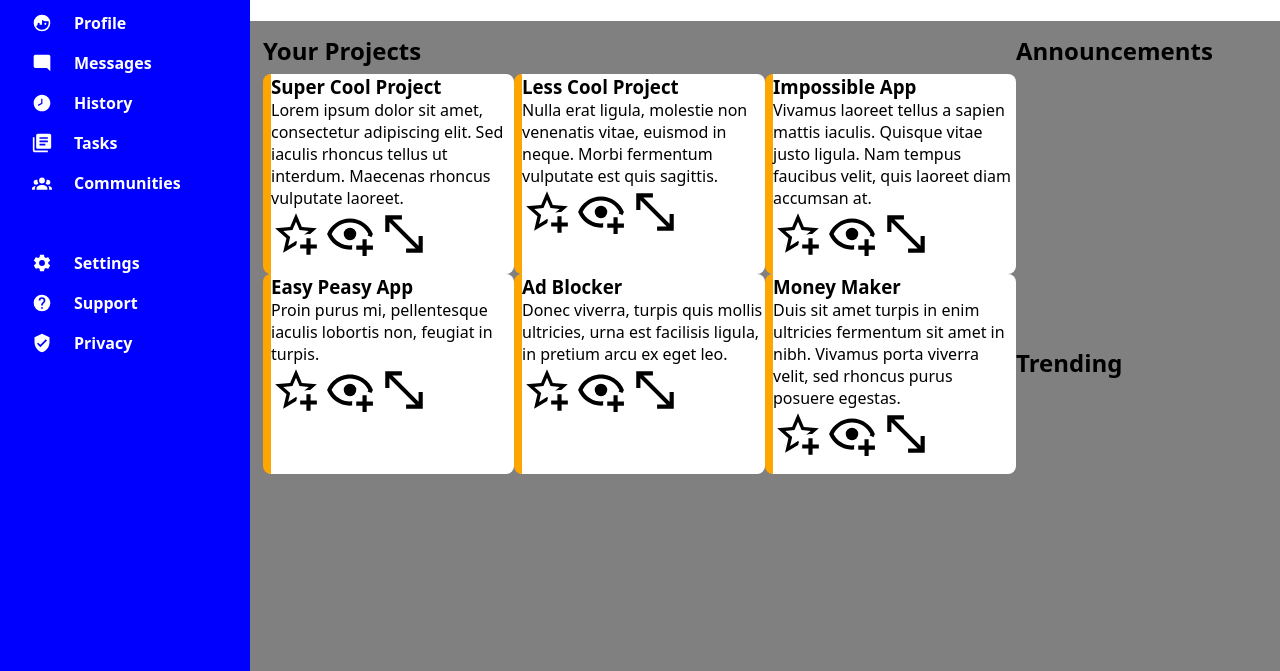
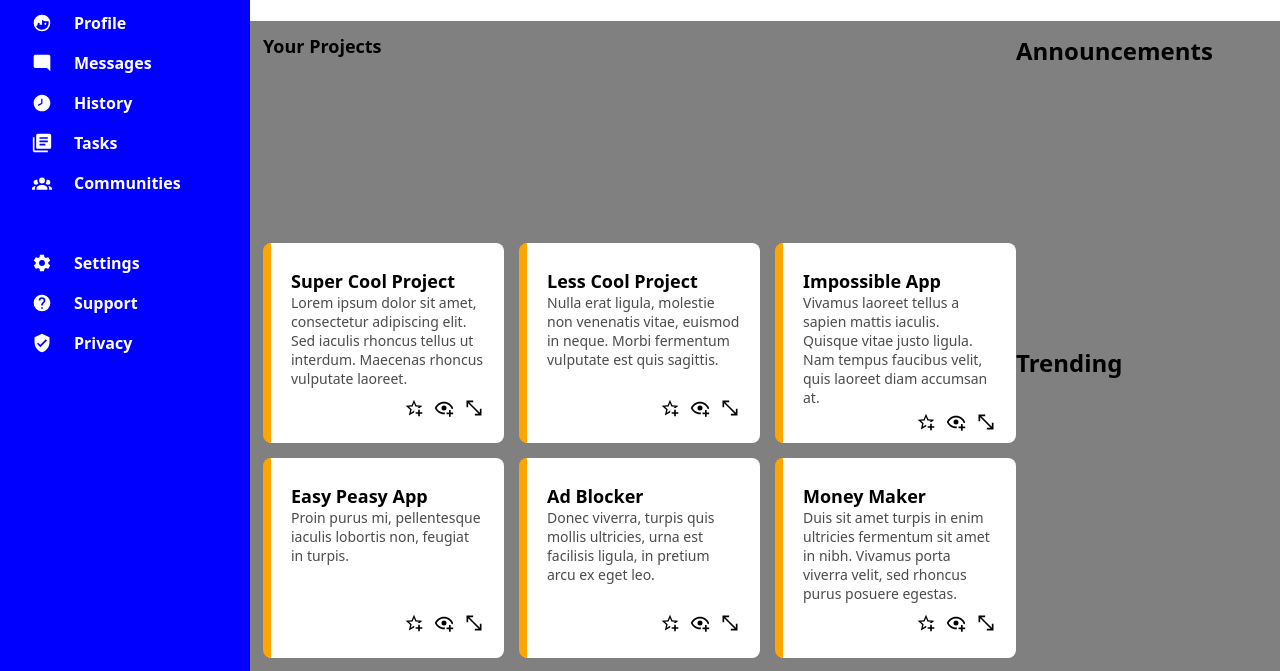
Before and after one commit to JiwonJJeong/admin-dashboard, a plain HTML site: page index.html in a window 1280 px wide. Shown: the part 129-800 px from the top of the page. Drawn offline with Linux system fonts and the light colour scheme.

Commit message:
Polish card sizing and card content position

```diff
--- a/styles.css
+++ b/styles.css
@@ -203,18 +203,56 @@ body {
     & .projects.section{
         grid-row: 1/3;
         display:grid;
-        grid-template-rows: 40px;
+        grid-template-rows: auto;
         grid-auto-rows: 200px;
-        grid-template-columns: repeat(auto-fit, minmax(200px, 1fr));
+        grid-template-columns: repeat(auto-fit, minmax(225px, 1fr));
+        gap: 15px;
     }
 
     & .projects.section .title{
         grid-column: 1 / -1;
+        font-size: 18px;
     }
 
     & .projects.section .card{
         background-color: var(--card-color);
         border-radius: 8px;
         border-left: 8px solid var(--card-border-color);
+        padding: 20px;
+        display:grid;
+        grid-template-columns: 1fr 20px 20px 20px;
+        grid-template-rows: 30px 1fr 30px;
+        gap: 0 10px;
+    }
+
+    & .projects.section .card h3{
+        grid-column: 1/5;
+        align-self: end;
+        font-size: 18px;
+    }
+
+    & .projects.section .card p{
+        grid-column: 1/5;
+        font-size:14px;
+        color: rgb(75, 75, 75);
+    }
+
+    & .projects.section .card img{
+        grid-row: 3/4;
+    }
+
+    & .projects.section .card .star{
+        grid-column:2/3;
+    }
+    & .projects.section .card .eye{
+        grid-column:3/4;
+    }
+    & .projects.section .card .arrow{
+        grid-column:4/5;
+    }
+
+    & .projects.section .card .icon{
+        height: 100%;
+        width: 100%;
     }
 }
```
